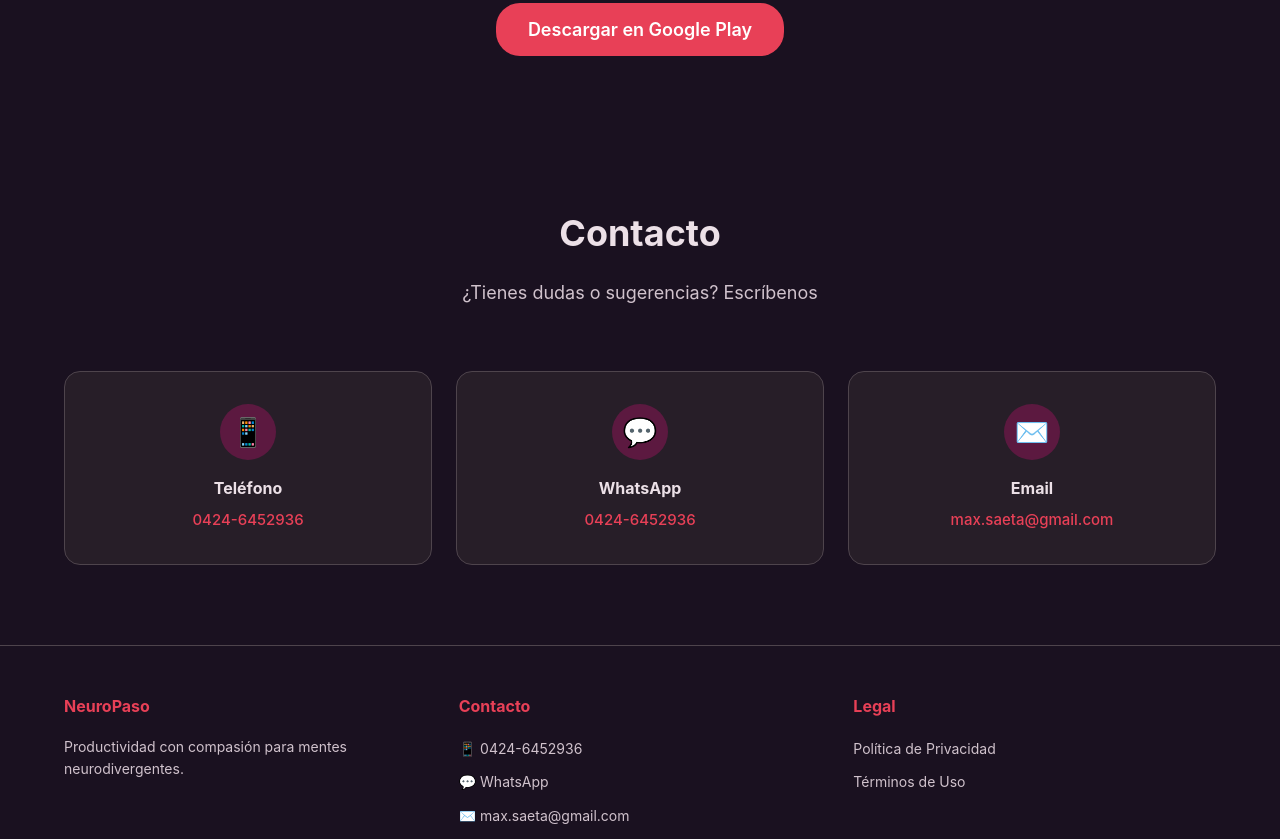
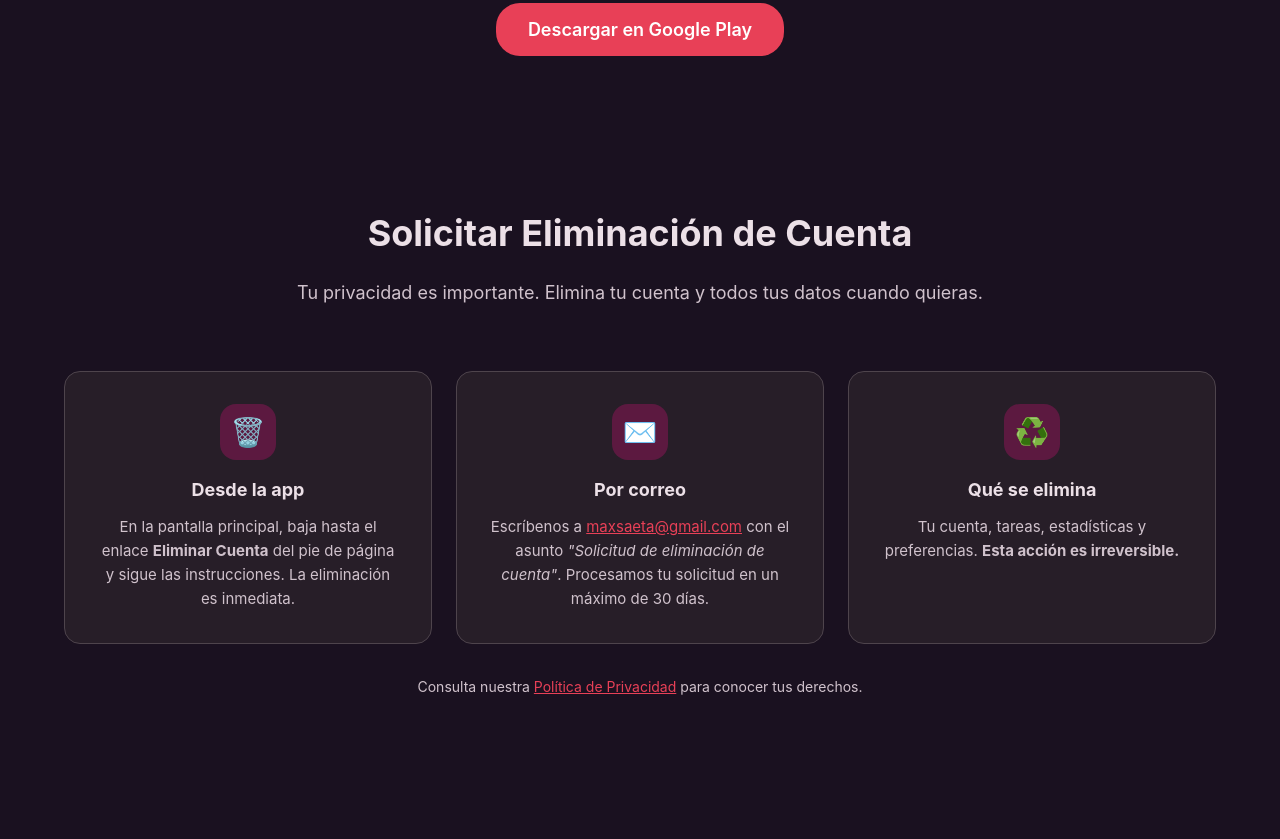
Before and after one commit to maxsaeta/1paso-web, an Astro site: page /landing in a window 1280 px wide. Shown: the part 2720-3559 px from the top of the page. Built offline with nearby package versions, Linux system fonts and the light colour scheme; Astro itself is replaced by a stand-in of ours.

Commit message:
feat: add account deletion request section to landing and app pages

```diff
--- a/src/pages/app.astro
+++ b/src/pages/app.astro
@@ -204,6 +204,17 @@ import Layout from '../layouts/Layout.astro';
               </div>
             </div>
           </div>
+          <div class="faq-item">
+            <button class="faq-question">
+              ¿Cómo elimino mi cuenta y mis datos?
+              <span class="faq-arrow">▼</span>
+            </button>
+            <div class="faq-answer">
+              <div class="faq-answer-inner">
+                En la app, baja hasta el enlace <strong>Eliminar Cuenta</strong> en el pie de la pantalla principal y sigue las instrucciones. También puedes solicitar la eliminación por correo a <a href="mailto:maxsaeta@gmail.com" style="color: var(--primary);">maxsaeta@gmail.com</a>. Consulta la sección <a href="#data-deletion" style="color: var(--primary);">Solicitar Eliminación de Cuenta</a> para más detalles.
+              </div>
+            </div>
+          </div>
         </div>
       </div>
     </section>
@@ -299,10 +310,39 @@ import Layout from '../layouts/Layout.astro';
         <div class="legal-links">
           <a href="/legal/privacy.html">Política de Privacidad</a>
           <a href="/legal/terms.html">Términos de Uso</a>
+          <a href="#data-deletion">Eliminación de Cuenta</a>
           <a href="mailto:maxsaeta@gmail.com">Contacto</a>
         </div>
       </div>
     </section>
+
+    <section id="data-deletion">
+      <div class="container">
+        <div class="section-title">
+          <h2>Solicitar Eliminación de Cuenta</h2>
+          <p>Tu privacidad es importante. Puedes eliminar tu cuenta y todos tus datos en cualquier momento.</p>
+        </div>
+        <div class="deletion-grid">
+          <div class="deletion-card">
+            <div class="deletion-icon">🗑️</div>
+            <h3>Desde la app</h3>
+            <p>En la pantalla principal, baja hasta el enlace <strong>Eliminar Cuenta</strong> del pie de página y sigue las instrucciones. La eliminación es inmediata: se borran tareas, pasos, estadísticas y preferencias.</p>
+          </div>
+          <div class="deletion-card">
+            <div class="deletion-icon">✉️</div>
+            <h3>Por correo</h3>
+            <p>Escríbenos a <a href="mailto:maxsaeta@gmail.com">maxsaeta@gmail.com</a> con el asunto <em>"Solicitud de eliminación de cuenta"</em> y tu correo registrado. Procesamos tu solicitud en un máximo de 30 días.</p>
+          </div>
+          <div class="deletion-card">
+            <div class="deletion-icon">♻️</div>
+            <h3>Qué se elimina</h3>
+            <p>Tu cuenta de acceso, tareas, estadísticas de productividad y configuración. <strong>Esta acción es irreversible</strong> y no se puede deshacer.</p>
+          </div>
+        </div>
+        <p class="deletion-note">Consulta nuestra <a href="/legal/privacy.html">Política de Privacidad</a> para conocer tus derechos de acceso, eliminación y exportación de datos.</p>
+      </div>
+    </section>
+
     <section class="contact-section" id="contact">
       <div class="container">
         <div class="section-title">
@@ -342,6 +382,7 @@ import Layout from '../layouts/Layout.astro';
         <a href="/landing">Landing</a>
         <a href="/legal/privacy.html">Privacidad</a>
         <a href="/legal/terms.html">Términos</a>
+        <a href="#data-deletion">Eliminar Cuenta</a>
       </div>
       <div class="footer-contact">
         <a href="tel:+584246452936">📱 0424-6452936</a>
@@ -601,6 +642,50 @@ import Layout from '../layouts/Layout.astro';
 
   .contact-section { padding: 80px 0; }
 
+  .deletion-grid {
+    display: grid;
+    grid-template-columns: repeat(auto-fit, minmax(280px, 1fr));
+    gap: 24px;
+    margin-bottom: 32px;
+  }
+
+  .deletion-card {
+    background: var(--surface-container);
+    border-radius: 16px;
+    padding: 28px;
+    border: 1px solid var(--outline-variant);
+    text-align: center;
+  }
+
+  .deletion-icon {
+    width: 56px;
+    height: 56px;
+    border-radius: 16px;
+    background: var(--primary-container);
+    display: flex;
+    align-items: center;
+    justify-content: center;
+    font-size: 28px;
+    margin: 0 auto 16px;
+  }
+
+  .deletion-card h3 { font-size: 18px; margin-bottom: 10px; }
+
+  .deletion-card p {
+    color: var(--on-surface-variant);
+    font-size: 15px;
+  }
+
+  .deletion-card a { color: var(--primary); }
+
+  .deletion-note {
+    text-align: center;
+    color: var(--on-surface-variant);
+    font-size: 14px;
+  }
+
+  .deletion-note a { color: var(--primary); }
+
   .contact-grid {
     display: grid;
     grid-template-columns: repeat(auto-fit, minmax(220px, 1fr));
--- a/src/pages/landing.astro
+++ b/src/pages/landing.astro
@@ -158,6 +158,32 @@ import Layout from '../layouts/Layout.astro';
         </a>
       </div>
     </section>
+    <section class="data-deletion" id="data-deletion">
+      <div class="container">
+        <div class="section-title">
+          <h2>Solicitar Eliminación de Cuenta</h2>
+          <p>Tu privacidad es importante. Elimina tu cuenta y todos tus datos cuando quieras.</p>
+        </div>
+        <div class="deletion-grid">
+          <div class="deletion-card">
+            <div class="deletion-icon">🗑️</div>
+            <h3>Desde la app</h3>
+            <p>En la pantalla principal, baja hasta el enlace <strong>Eliminar Cuenta</strong> del pie de página y sigue las instrucciones. La eliminación es inmediata.</p>
+          </div>
+          <div class="deletion-card">
+            <div class="deletion-icon">✉️</div>
+            <h3>Por correo</h3>
+            <p>Escríbenos a <a href="mailto:maxsaeta@gmail.com">maxsaeta@gmail.com</a> con el asunto <em>"Solicitud de eliminación de cuenta"</em>. Procesamos tu solicitud en un máximo de 30 días.</p>
+          </div>
+          <div class="deletion-card">
+            <div class="deletion-icon">♻️</div>
+            <h3>Qué se elimina</h3>
+            <p>Tu cuenta, tareas, estadísticas y preferencias. <strong>Esta acción es irreversible.</strong></p>
+          </div>
+        </div>
+        <p class="deletion-note">Consulta nuestra <a href="/legal/privacy.html">Política de Privacidad</a> para conocer tus derechos.</p>
+      </div>
+    </section>
     <section class="contact-section" id="contact">
       <div class="container">
         <div class="section-title">
@@ -207,6 +233,7 @@ import Layout from '../layouts/Layout.astro';
           <ul>
             <li><a href="/legal/privacy.html">Política de Privacidad</a></li>
             <li><a href="/legal/terms.html">Términos de Uso</a></li>
+            <li><a href="#data-deletion">Eliminar Cuenta</a></li>
           </ul>
         </div>
       </div>
@@ -396,6 +423,52 @@ import Layout from '../layouts/Layout.astro';
 
   .contact-section { padding: 80px 0; }
 
+  .data-deletion { padding: 80px 0; }
+
+  .deletion-grid {
+    display: grid;
+    grid-template-columns: repeat(auto-fit, minmax(280px, 1fr));
+    gap: 24px;
+    margin-bottom: 32px;
+  }
+
+  .deletion-card {
+    background: var(--surface-container);
+    border-radius: 16px;
+    padding: 32px;
+    border: 1px solid var(--outline-variant);
+    text-align: center;
+  }
+
+  .deletion-icon {
+    width: 56px;
+    height: 56px;
+    border-radius: 16px;
+    background: var(--primary-container);
+    display: flex;
+    align-items: center;
+    justify-content: center;
+    font-size: 28px;
+    margin: 0 auto 16px;
+  }
+
+  .deletion-card h3 { font-size: 18px; margin-bottom: 10px; }
+
+  .deletion-card p {
+    color: var(--on-surface-variant);
+    font-size: 15px;
+  }
+
+  .deletion-card a { color: var(--primary); }
+
+  .deletion-note {
+    text-align: center;
+    color: var(--on-surface-variant);
+    font-size: 14px;
+  }
+
+  .deletion-note a { color: var(--primary); }
+
   .contact-grid {
     display: grid;
     grid-template-columns: repeat(auto-fit, minmax(220px, 1fr));
```
